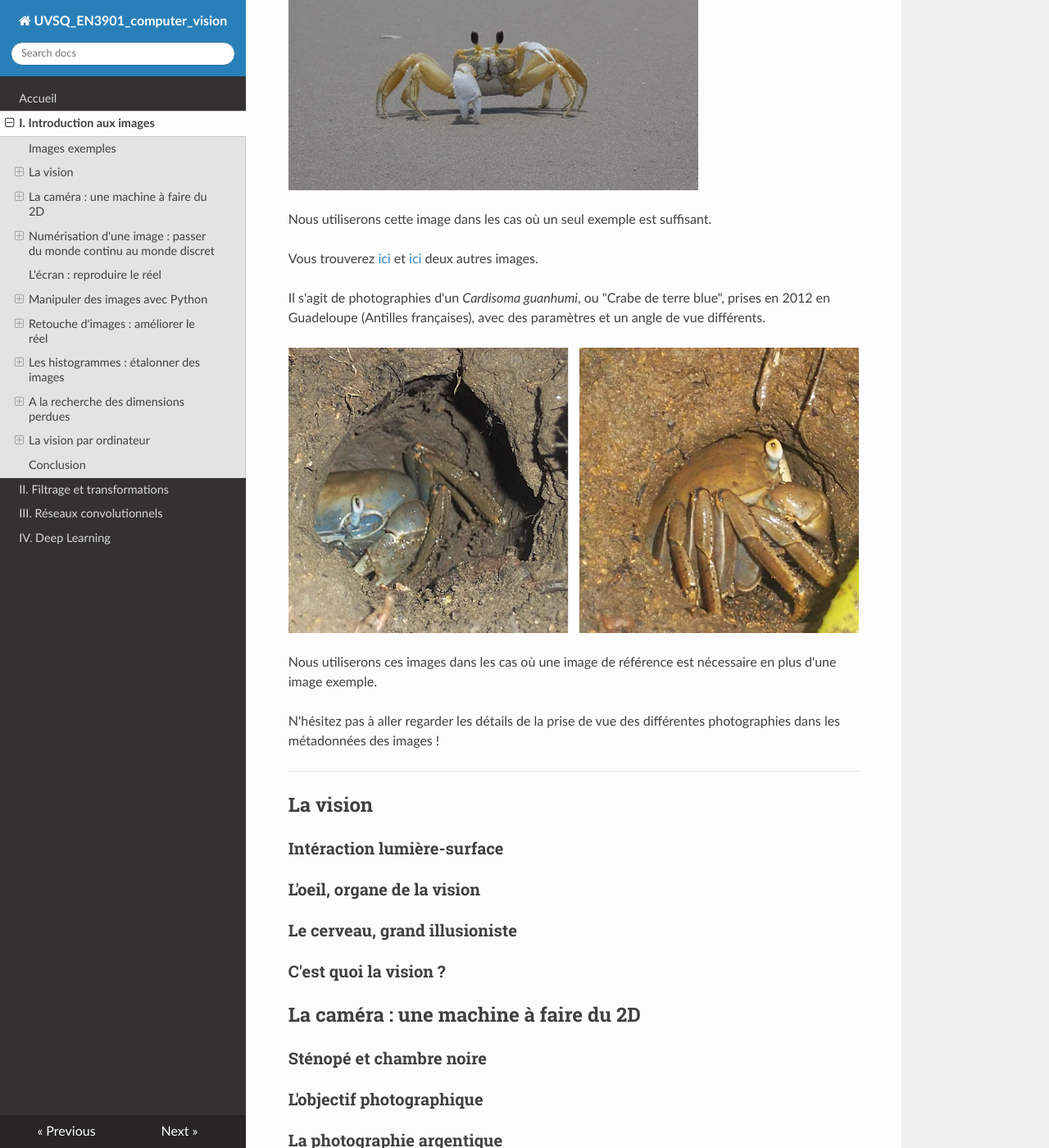
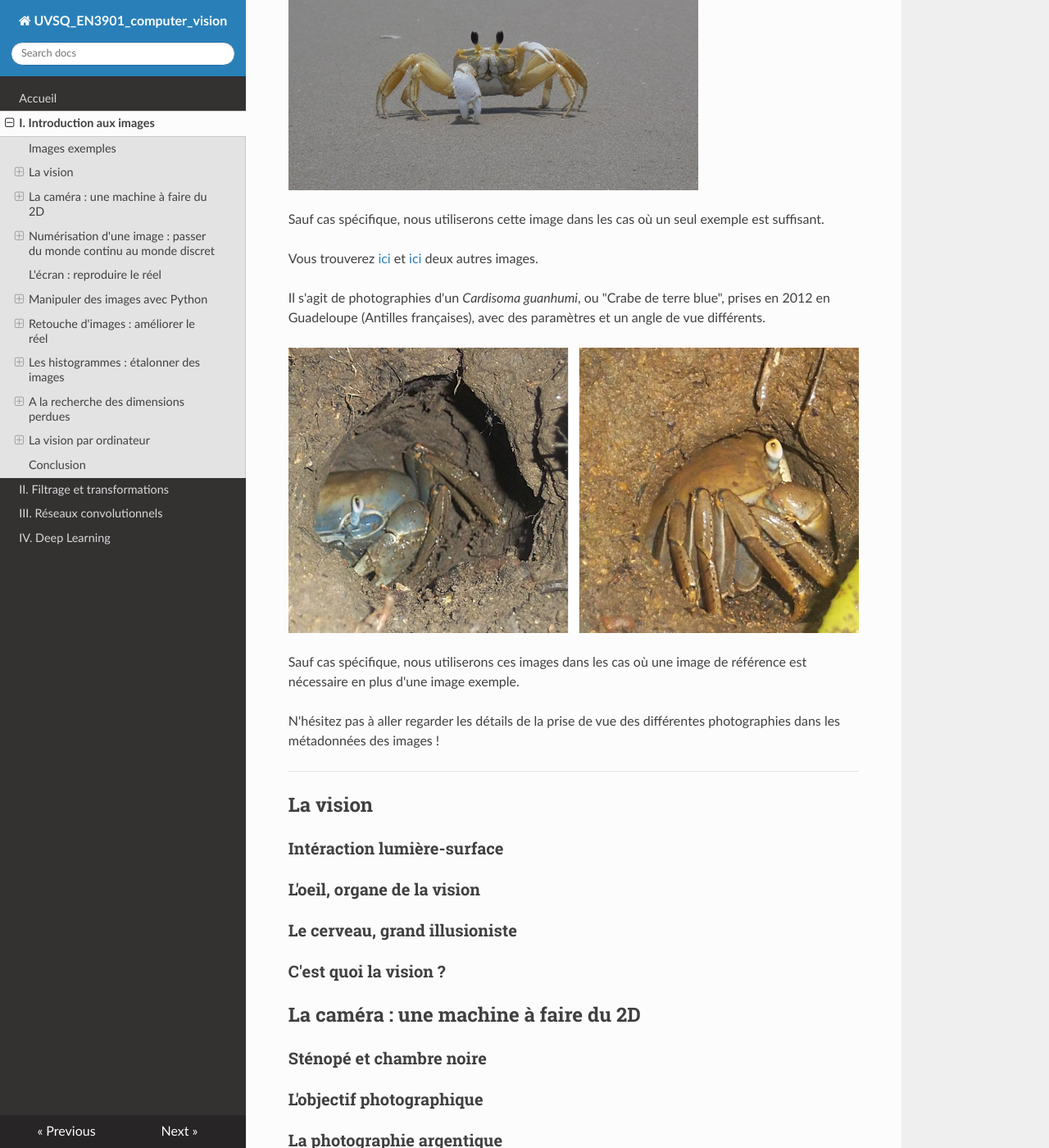
Before and after one commit to NicOudart/UVSQ_EN3901_computer_vision, an MkDocs documentation site: the page built from docs/Chap1_Introduction_images.md, in a window 1280 px wide and 1400 px high, scrolled down 1187 px. Shown: the whole window at 82% size. Built offline with MkDocs 1.6.1, drawn with Linux system fonts in a browser that asks for light colours; nearby versions of some CDN libraries.

Commit message:
-Minor fix in Chapter 1.

```diff
--- a/docs/Chap1_Introduction_images.md
+++ b/docs/Chap1_Introduction_images.md
@@ -23,7 +23,7 @@ Il s'agit d'une photographie d'un _Ocypode quadrata_, aussi connu sous le nom de
 
 ![Image exemple du Chapitre 1](img/Chap1_exemple_image_ghost_crab.png)
 
-Nous utiliserons cette image dans les cas où un seul exemple est suffisant.
+Sauf cas spécifique, nous utiliserons cette image dans les cas où un seul exemple est suffisant.
 
 Vous trouverez [ici](https://github.com/NicOudart/UVSQ_EN3901_computer_vision/blob/master/images/Land_crab_1.jpg) et [ici](https://github.com/NicOudart/UVSQ_EN3901_computer_vision/blob/master/images/Land_crab_2.jpg) deux autres images.
 
@@ -31,7 +31,7 @@ Il s'agit de photographies d'un _Cardisoma guanhumi_, ou "Crabe de terre blue",
 
 ![Image exemple du Chapitre 1](img/Chap1_exemple_image_land_crab.png)
 
-Nous utiliserons ces images dans les cas où une image de référence est nécessaire en plus d'une image exemple.
+Sauf cas spécifique, nous utiliserons ces images dans les cas où une image de référence est nécessaire en plus d'une image exemple.
 
 N'hésitez pas à aller regarder les détails de la prise de vue des différentes photographies dans les métadonnées des images !
 
```
